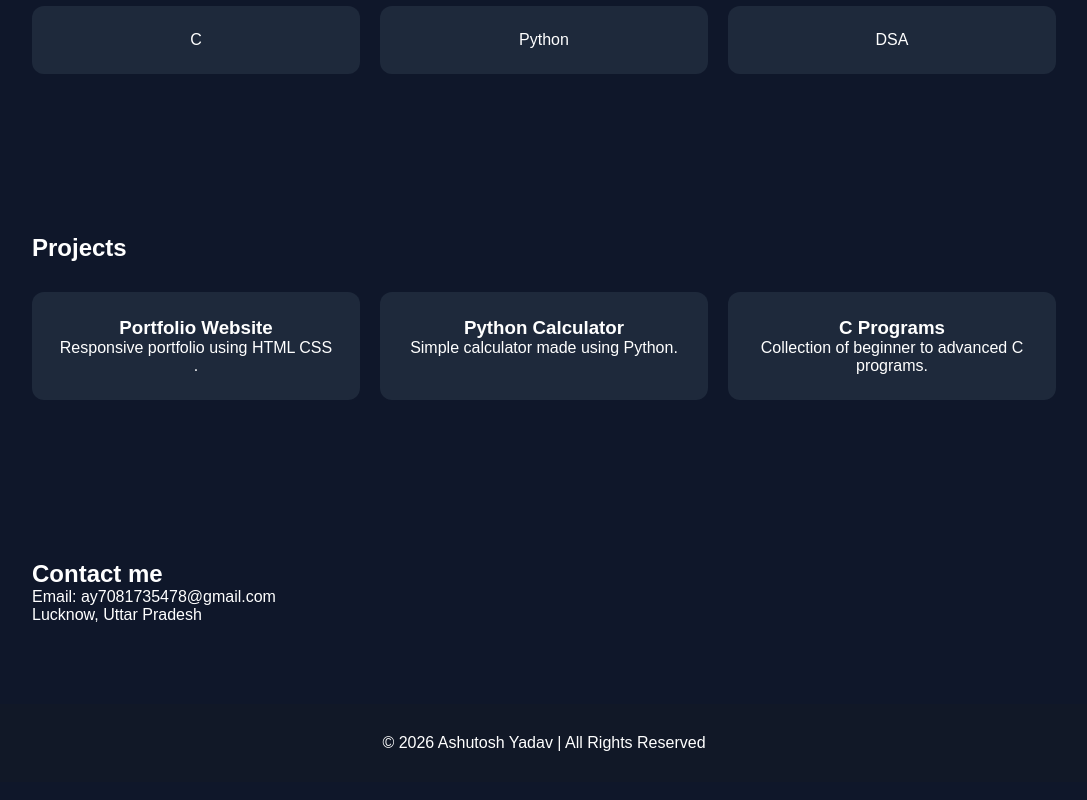
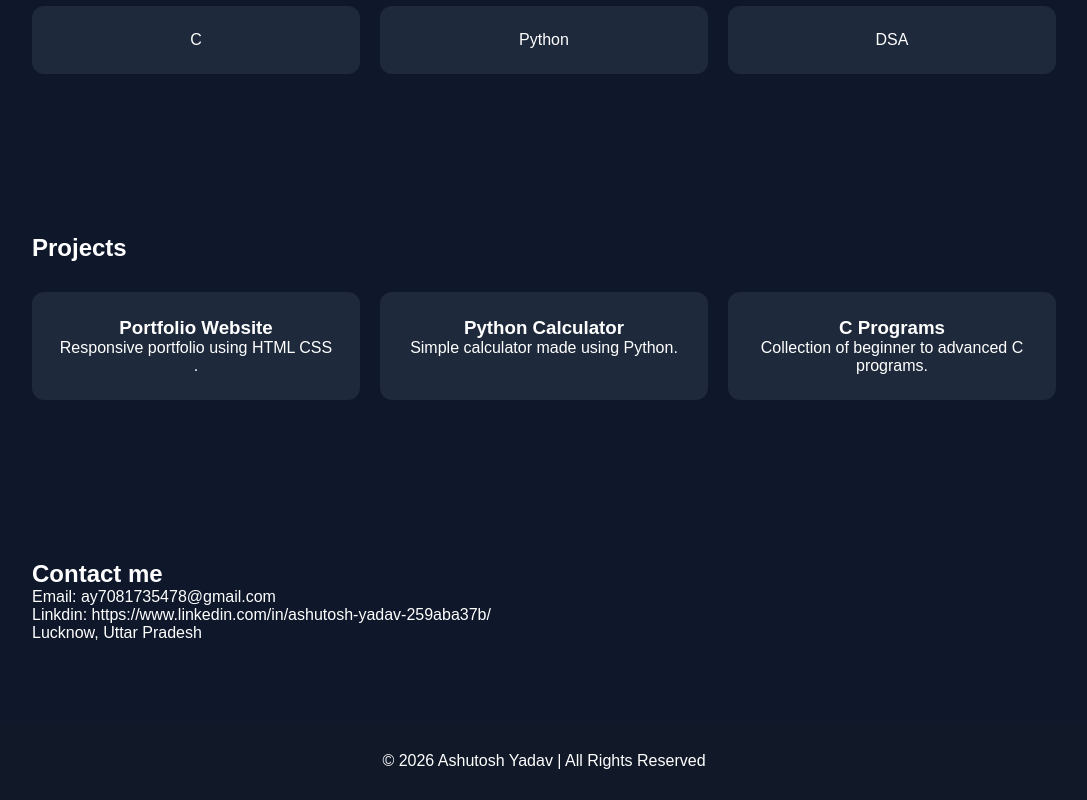
Before and after one commit to Ashutosh-yadav7073/portfolio, a plain HTML site: page index.html in a window 1280 px wide. Shown: the part 1126-1926 px from the top of the page, without its empty margins (96-1183 px from the left). Drawn offline with Linux system fonts and the light colour scheme; a script that the page names is missing.

Commit message:
Update index.html

```diff
--- a/index.html
+++ b/index.html
@@ -111,6 +111,7 @@ I enjoy coding and building websites while learning new technologies.
 <h2>Contact me</h2>
 
 <p>Email: ay7081735478@gmail.com</p>
+<p>Linkdin: https://www.linkedin.com/in/ashutosh-yadav-259aba37b/<p>
 
 <p>Lucknow, Uttar Pradesh</p>
 
```
